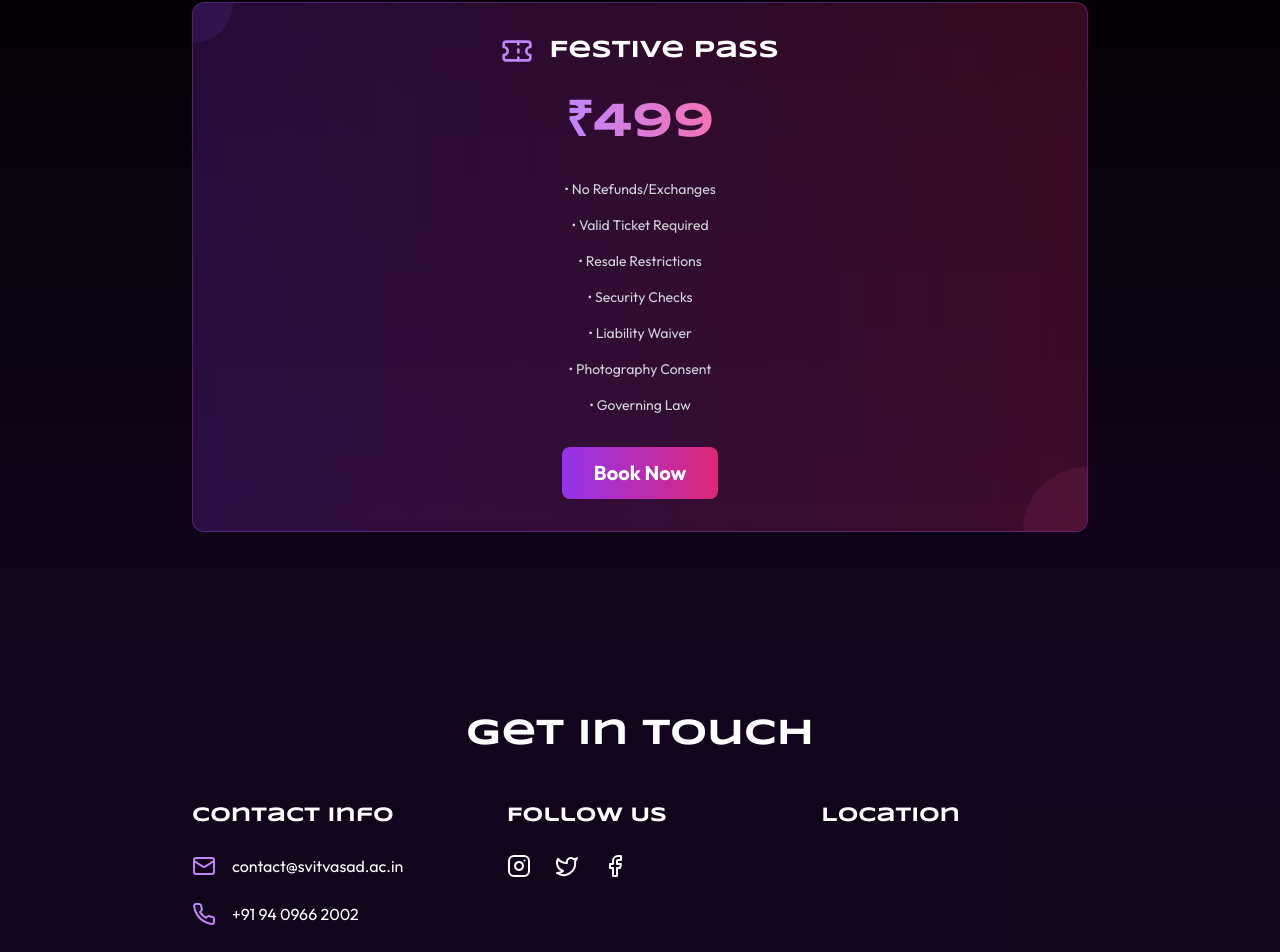
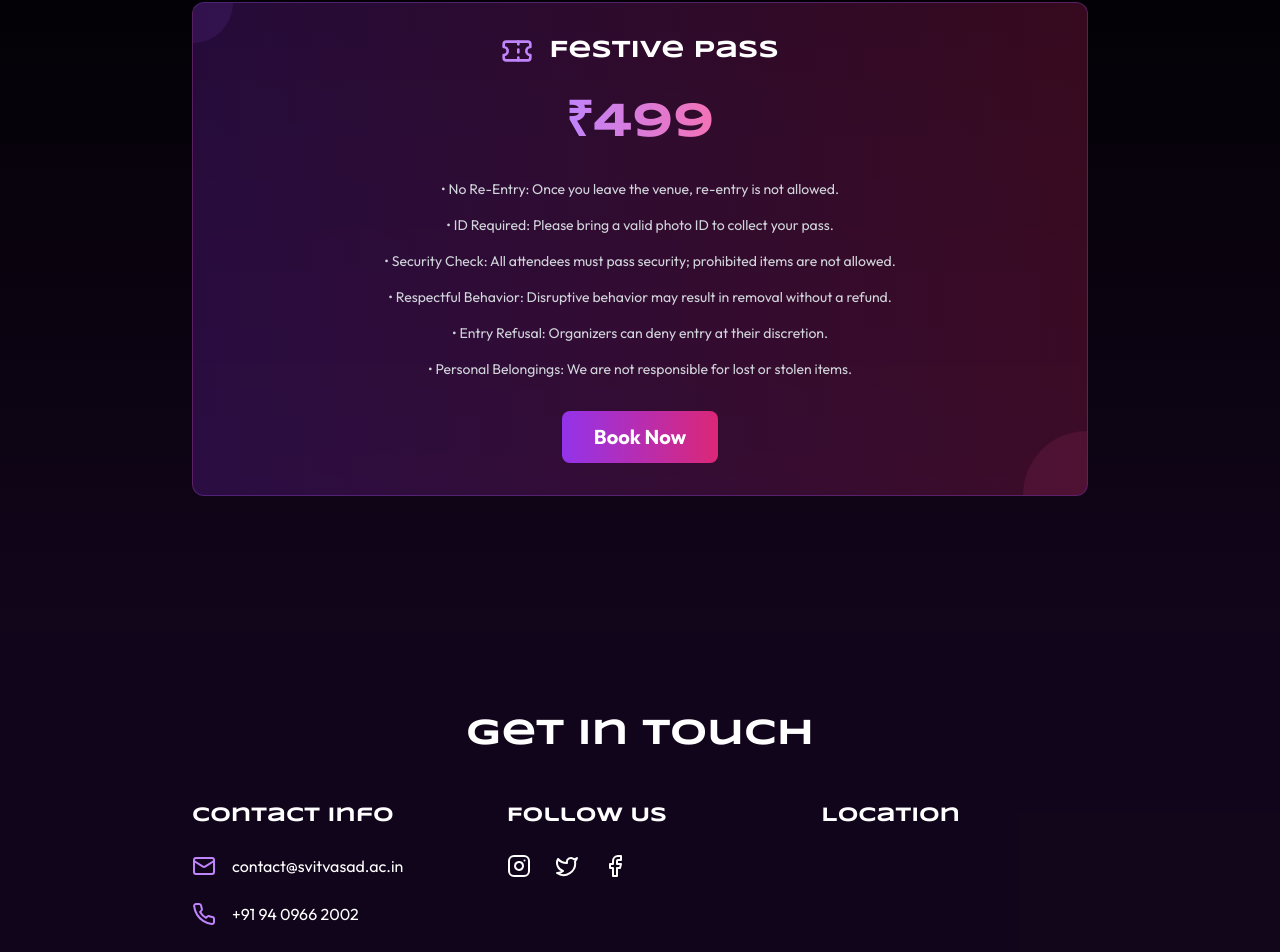
Before and after one commit to nisargpatel7042lva/Malhar-Festival, a React (Vite) app: page / in a window 1280 px wide. Shown: the part 966-1918 px from the top of the page. Built offline with nearby package versions, Linux system fonts and the light colour scheme; grey boxes are pictures that could not be loaded.

Commit message:
update event policies in App component for clarity and detail

```diff
--- a/src/App.tsx
+++ b/src/App.tsx
@@ -208,13 +208,14 @@ function App() {
               </div>
 
               <div className="space-y-4 mb-8 text-sm text-gray-300">
-                <p>• No Refunds/Exchanges</p>
-                <p>• Valid Ticket Required</p>
-                <p>• Resale Restrictions</p>
-                <p>• Security Checks</p>
-                <p>• Liability Waiver</p>
-                <p>• Photography Consent</p>
-                <p>• Governing Law</p>
+
+                <p>• No Re-Entry: Once you leave the venue, re-entry is not allowed.</p>
+                <p>• ID Required: Please bring a valid photo ID to collect your pass.</p>
+                <p>• Security Check: All attendees must pass security; prohibited items are not allowed.</p>
+                <p>• Respectful Behavior: Disruptive behavior may result in removal without a refund.</p>
+                <p>• Entry Refusal: Organizers can deny entry at their discretion.</p>
+                <p>• Personal Belongings: We are not responsible for lost or stolen items.</p>
+
               </div>
 
               <button
```
